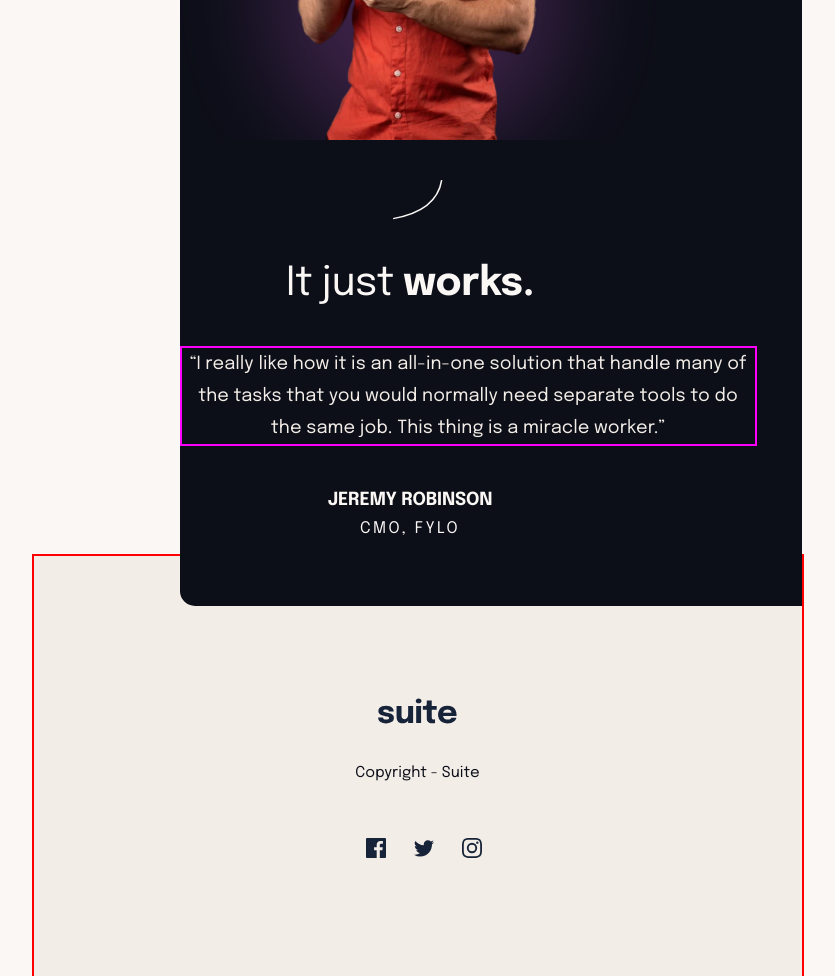
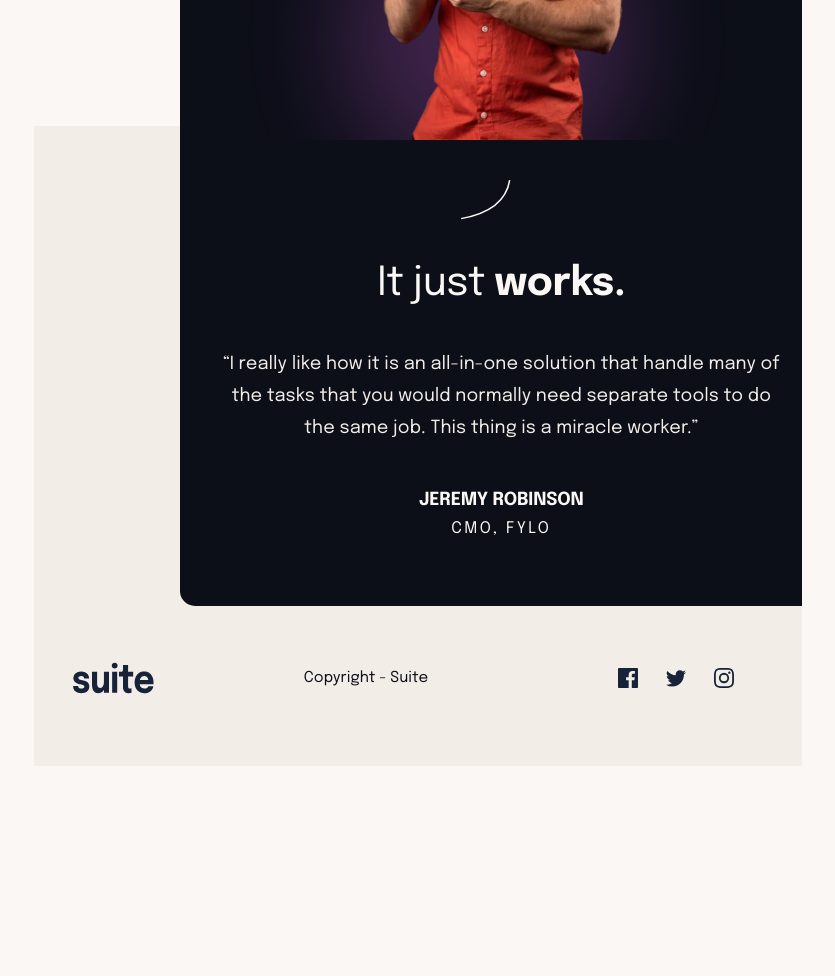
Before and after one commit to TMJSMC53/suite-landing-page, a plain HTML site: page index.html in a window 1280 px wide. Shown: the part 1220-2196 px from the top of the page, without its empty margins (222-1057 px from the left). After the commit the page ends 1986 px from the top, so only its background shows below. Drawn offline with Linux system fonts and the light colour scheme.

Commit message:
Finish tablet styles and adjusted the html file

```diff
--- a/css/style.css
+++ b/css/style.css
@@ -398,10 +398,15 @@
   justify-content: center;
   align-items: center;
   background-color: hsl(var(--clr-cream));
-  outline: 2px solid red;
-  padding-bottom: 8rem;
   min-height: 420px;
-  margin-top: -50px;
+  margin-top: -78px;
+}
+
+.footer__content {
+  display: flex;
+  flex-direction: column;
+  justify-content: center;
+  align-items: center;
 }
 
 .footer__logo {
@@ -418,6 +423,7 @@
   display: flex;
   justify-content: center;
   align-items: center;
+  margin-bottom: 0;
 }
 
 .footer__social {
@@ -510,7 +516,6 @@
     padding-top: 8.8rem;
     max-width: 573px;
     max-height: 482px;
-    outline: 2px solid blue;
   }
 
   .hero__content h1 {
@@ -559,14 +564,32 @@
 
   .feature__bg {
     width: 689px;
-    /* margin-left: 117px; */
+    max-height: 682px;
     left: 19%;
+    padding-bottom: 5.9rem;
+  }
+
+  .feature__photo {
+    left: 16%;
+  }
+
+  .bg-pattern {
+    left: 63%;
+    bottom: -42%;
+  }
+
+  .feature__curved-line {
+    position: relative;
+    left: 10%;
+  }
+
+  .feature__text--content-box {
+    margin-left: 117px;
   }
 
   .feature__text-content {
     width: 573px;
-    padding-left: 50.5px;
-    padding-right: 65.5px;
+    margin-left: 50.5px;
   }
 
   .feature__heading {
@@ -574,7 +597,37 @@
   }
   .feature__text {
     width: 573px;
-    outline: 2px solid magenta;
+  }
+
+  .footer__container {
+    margin-top: -480px;
+    min-height: 640px;
+    justify-content: center;
+    align-items: flex-end;
+    flex-direction: row;
+  }
+
+  .footer__logo {
+    width: 81px;
+    height: 32px;
+    margin-bottom: 0;
+  }
+
+  .copyright {
+    margin-bottom: 0;
+  }
+
+  .footer__content {
+    display: flex;
+    flex-direction: row;
+    justify-content: space-between;
+    align-items: center;
+    width: 100%;
+    margin-bottom: 7.2rem;
+  }
+
+  .footer__socials {
+    margin: 0;
   }
 
   .btnSecondary {
--- a/index.html
+++ b/index.html
@@ -105,6 +105,7 @@
   </main>
   <footer class="footer">
     <div class="footer__container container">
+      <div class="footer__content">
         <a href="#" class="img-wrapper">
           <img src="assets/logo.svg" alt="suite logo" class="footer__logo">
         </a>
@@ -118,6 +119,7 @@
                 class="footer__social-icon" src="assets/icon-instagram.svg" alt="Instagram icon"></a></li>
         </ul>
       </div>
+    </div>
   </footer>
 </body>
 
```
Lines whose indentation alone changed are shown as unchanged.
